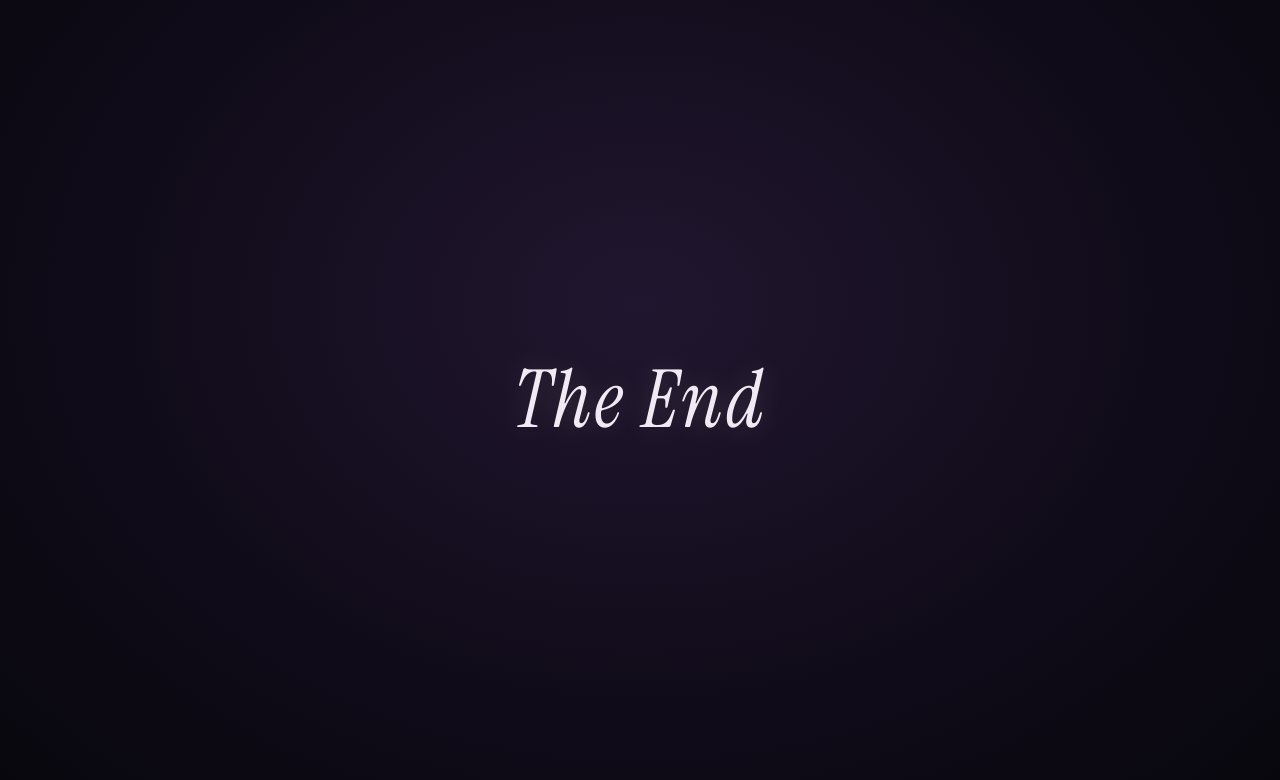
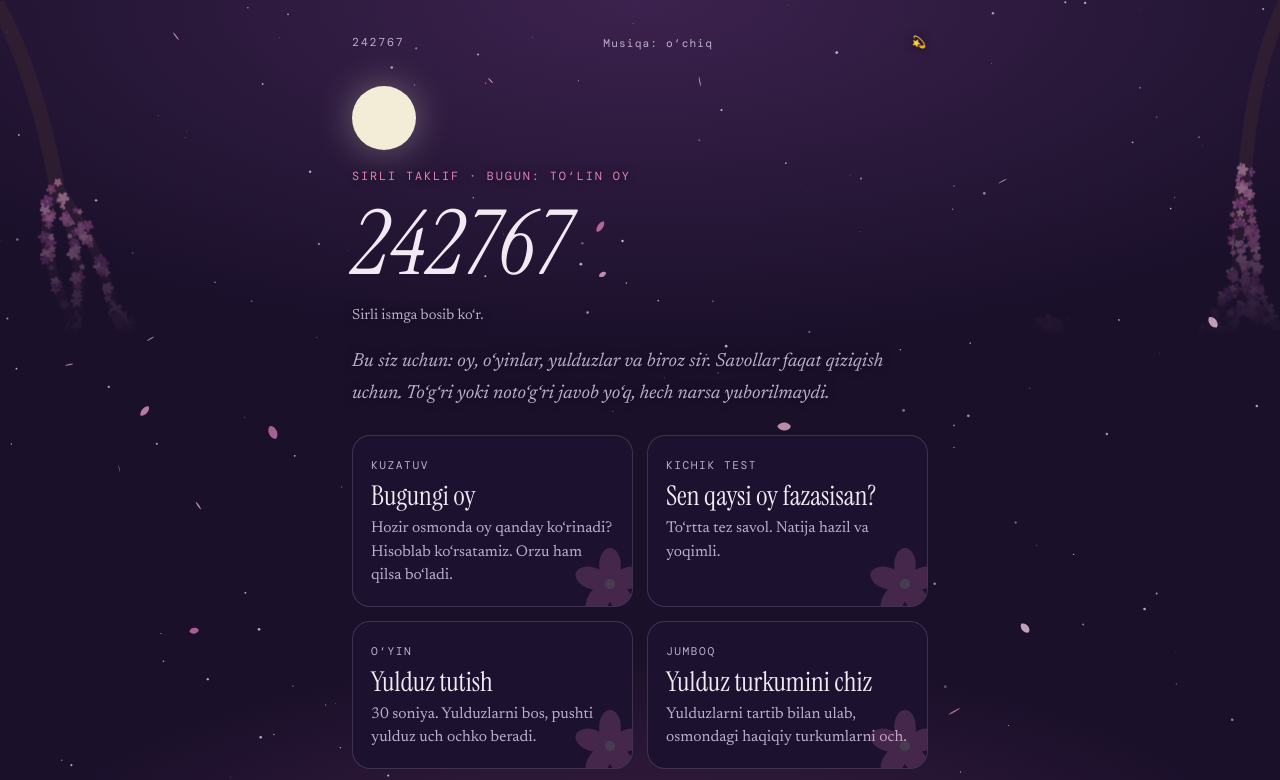
Before and after one commit to 242767/Ch242767, a plain HTML site: page index.html in a window 1280 px wide. Shown: the top 780 px of the page. Drawn offline with nearby package versions, Linux system fonts and the light colour scheme; a script that the page names is missing.

Commit message:
Add files via upload

```diff
--- a/index.html
+++ b/index.html
@@ -160,25 +160,12 @@ body.letter-on #bigMoon{opacity:.13;transform:translateX(-50%) scale(1)}
 [data-v="story"] p{text-indent:1.4em;margin-bottom:.9rem}
 [data-v="story"] p.noind{text-indent:0}
 .sep{display:block;width:44px;height:2px;margin:2.4rem auto 0;border:0;background:var(--pink);box-shadow:0 0 10px var(--pink);border-radius:2px}
-
-/* Kirishdagi yakuniy xabar */
-.finish-gate{position:fixed;inset:0;z-index:10000;display:grid;place-items:center;padding:24px;background:radial-gradient(ellipse at 50% 38%,#21162f 0%,#100b19 58%,#08070d 100%);color:var(--ink);text-align:center;animation:finishFade 2s ease both}
-@keyframes finishFade{from{opacity:0}to{opacity:1}}
-
-.finish-title{font:italic clamp(3.2rem,12vw,5rem) var(--display);font-weight:400;line-height:1.05;letter-spacing:.04em;margin:0;text-shadow:0 0 28px rgba(243,236,214,.18);animation:finishTitleIn 2.2s ease both}
-@keyframes finishTitleIn{from{opacity:0;transform:translateY(8px);letter-spacing:.16em}to{opacity:1;transform:translateY(0);letter-spacing:.04em}}
-@media(prefers-reduced-motion:reduce){.finish-gate,.finish-title{animation:none}}
-
 </style>
 
 <canvas id="sky" aria-hidden="true"></canvas>
 <div class="wish" id="wish" aria-hidden="true"></div>
 <div id="bigMoon" aria-hidden="true"></div>
 <canvas id="bough" aria-hidden="true"></canvas>
-
-<div class="finish-gate" id="finishGate" aria-label="The End">
-  <h1 class="finish-title" id="finishTitle">The End</h1>
-</div>
 
 <div class="app">
   <div class="top"><button class="nm" type="button">242767</button><button class="btn quiet mini" id="musicBtn" aria-pressed="false">Musiqa: o‘chiq</button><span id="crumb">💫</span></div>
@@ -801,7 +788,6 @@ body.letter-on #bigMoon{opacity:.13;transform:translateX(-50%) scale(1)}
     addEventListener("load",function(){navigator.serviceWorker.register("/sw.js",{updateViaCache:"none"}).then(function(r){r.update()}).catch(function(){})});
   }
 
-
   (function(){var m=phaseNow();document.getElementById("hubMoon").innerHTML=moonSVG(m.p);document.getElementById("hubEyebrow").textContent="sirli taklif · bugun: "+phaseName(m.p).toLowerCase()})();
   refreshHub();
 })();
```
